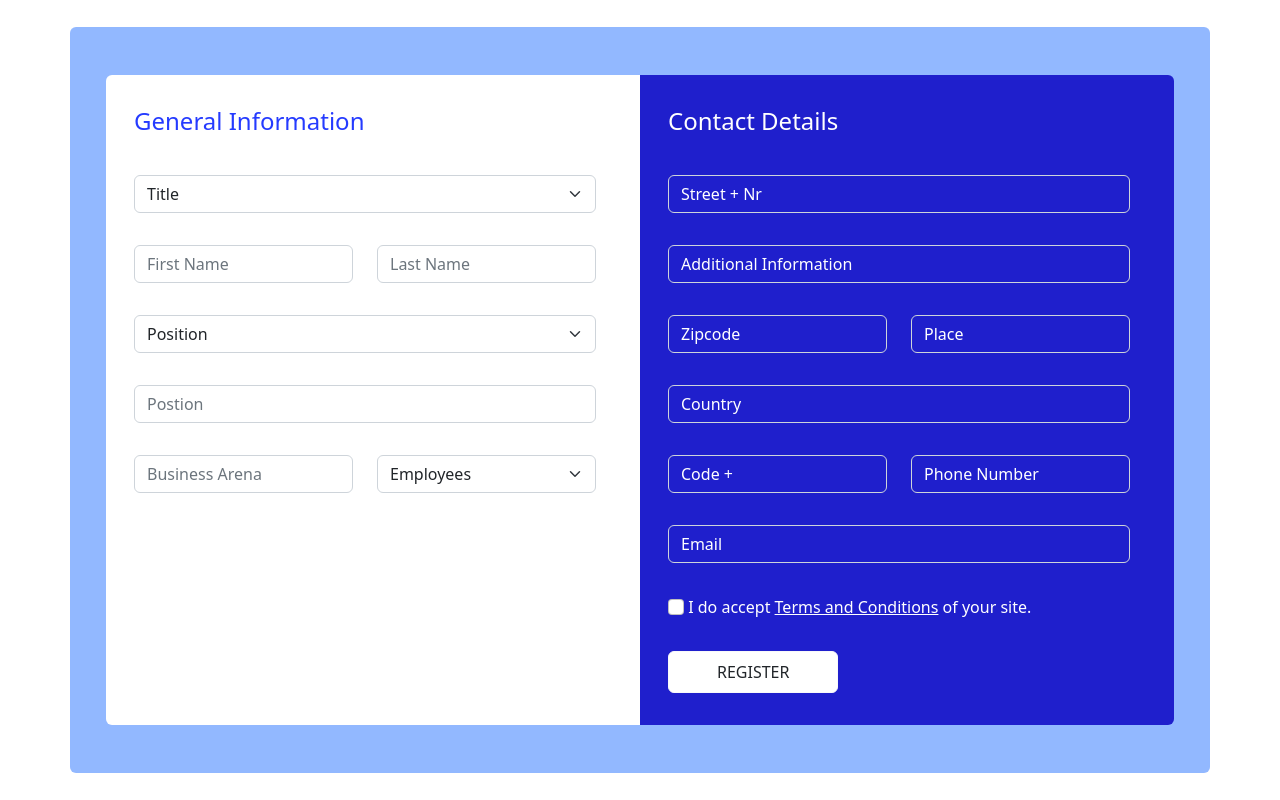
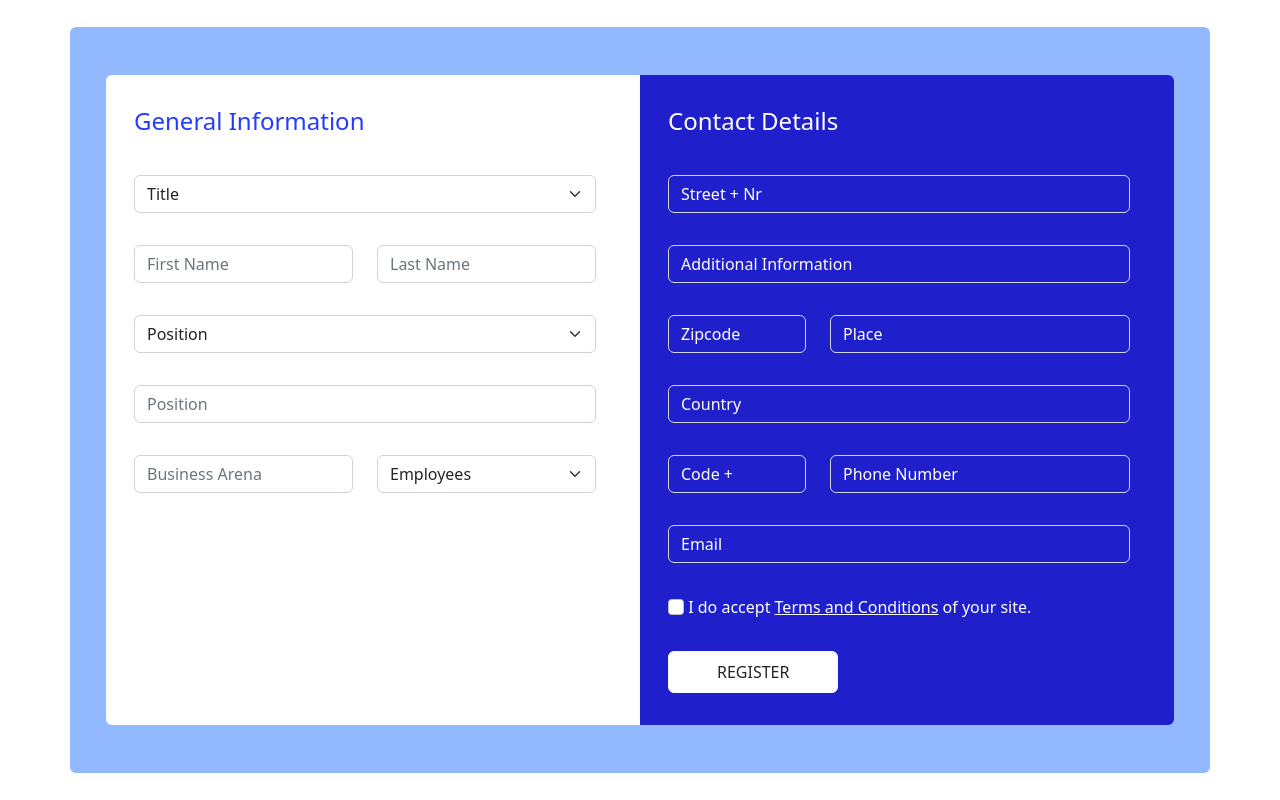
Before and after one commit to VilasSeaflux/Handson, a plain HTML site: page Bootstrap/index.html in a window 1280 px wide. Drawn offline with nearby package versions, Linux system fonts and the light colour scheme.

Commit message:
did some UI changes

```diff
--- a/Bootstrap/index.html
+++ b/Bootstrap/index.html
@@ -30,9 +30,17 @@
         }
         .bg input{
             background-color: transparent;
+            color: white;
         }
         .bg input::placeholder{
             color: white;
+        }
+        .bg input:focus{
+            background-color: transparent;
+            color: white;
+        }
+        .bg input[type="email"]:invalid{
+            border-color: red;
         }
     </style>
 </head>
@@ -40,8 +48,8 @@
 <body>
     <!-- <h1 class="text-center mt-5">Bootstrap Form</h1> -->
     <section class="container-fluid">
-        <div class="main-container container rounded-2 w-md-75 px-5 px-md-0">
-            <div class="inner-container py-5 px-md-5 row">
+        <div class="main-container container rounded-2 w-xxl-75 w-100 px-5 px-md-0">
+            <div class="inner-container row py-5 px-md-5 rounded-2">
                 <div class="col-12 col-md-6 bg-white rounded-start">
                     <div class="p-3 d-flex flex-column">
                         <div class="p-3 ps-lg-0">
@@ -75,7 +83,7 @@
                                 </select>
                             </div>
                             <div class="p-3 ps-lg-0">
-                                <input type="text" class="form-control" placeholder="Postion">
+                                <input type="text" class="form-control" placeholder="Position">
                             </div>
                             <div class="row p-3 ps-lg-0">
                                 <div class="col-12 col-md-6">
@@ -105,10 +113,10 @@
                                 <input type="text" class=" form-control" id="ai" placeholder="Additional Information">
                             </div>
                             <div class="row p-3 ps-lg-0 bg">
-                                <div class="col-12 col-md-6">
+                                <div class="col-12 col-md-4">
                                     <input type="text" class="form-control" placeholder="Zipcode">
                                 </div>
-                                <div class="col-12 col-md-6 mt-4 mt-md-0">
+                                <div class="col-12 col-md-8 mt-4 mt-md-0">
                                     <input type="text" class="form-control" placeholder="Place">
                                 </div>
                             </div>
@@ -116,10 +124,10 @@
                                 <input type="text" class=" form-control" id="country" placeholder="Country">
                             </div>
                             <div class="row p-3 ps-lg-0 bg">
-                                <div class="col-12 col-md-6">
+                                <div class="col-12 col-md-4">
                                     <input type="number" class="form-control" placeholder="Code +">
                                 </div>
-                                <div class="col-12 col-md-6 mt-4 mt-md-0">
+                                <div class="col-12 col-md-8 mt-4 mt-md-0">
                                     <input type="number" class="form-control" placeholder="Phone Number">
                                 </div>
                             </div>
```
